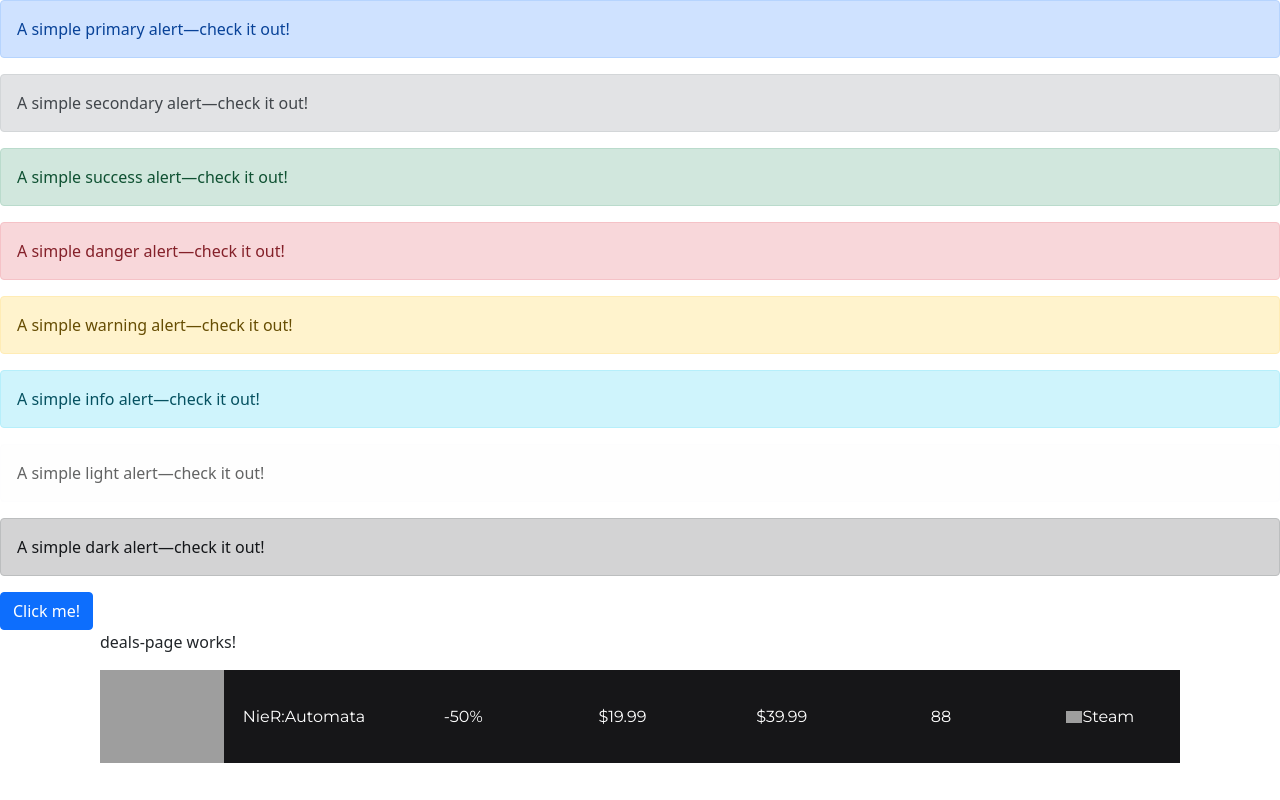
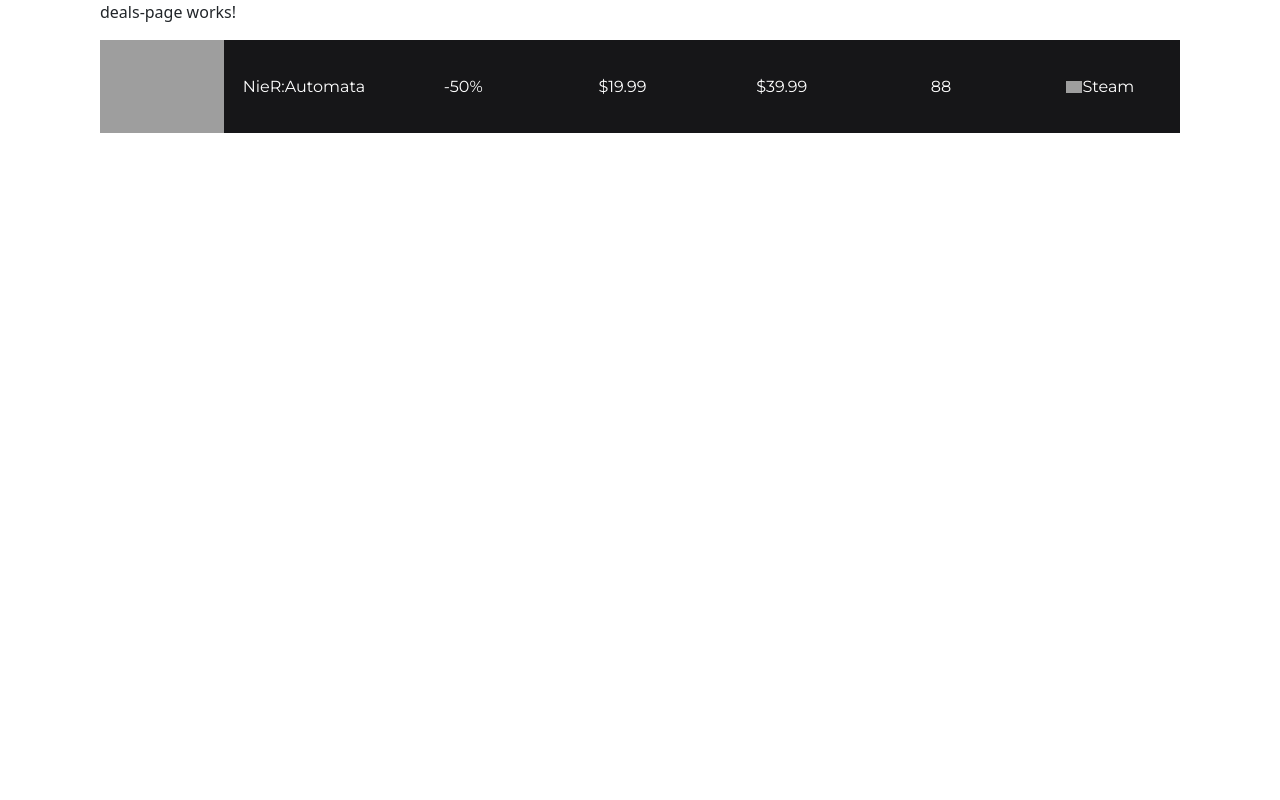
Before and after one commit to CherrySoftMX/Projecto-WAAS, an Angular app in the folder gamerpot/: page / in a window 1280 px wide. Built offline with nearby package versions, Linux system fonts and the light colour scheme; grey boxes are pictures that could not be loaded.

Commit message:
Deals row

```diff
--- a/gamerpot/src/app/app.component.html
+++ b/gamerpot/src/app/app.component.html
@@ -1,27 +1 @@
-<div class="alert alert-primary" role="alert">
-  A simple primary alert—check it out!
-</div>
-<div class="alert alert-secondary" role="alert">
-  A simple secondary alert—check it out!
-</div>
-<div class="alert alert-success" role="alert">
-  A simple success alert—check it out!
-</div>
-<div class="alert alert-danger" role="alert">
-  A simple danger alert—check it out!
-</div>
-<div class="alert alert-warning" role="alert">
-  A simple warning alert—check it out!
-</div>
-<div class="alert alert-info" role="alert">
-  A simple info alert—check it out!
-</div>
-<div class="alert alert-light" role="alert">
-  A simple light alert—check it out!
-</div>
-<div class="alert alert-dark" role="alert">
-  A simple dark alert—check it out!
-</div>
-<button class="btn btn-primary">Click me!</button>
-
 <app-deals-page></app-deals-page>
--- a/gamerpot/src/app/components/deals-row/deals-row.component.html
+++ b/gamerpot/src/app/components/deals-row/deals-row.component.html
@@ -8,7 +8,7 @@
     'hide': displayType == 'row-minimal'
   }">
     <img
-      src="https://cdn.cloudflare.steamstatic.com/steam/apps/524220/capsule_sm_120.jpg?t=1601026299"
+      [src]="game.thumb"
       alt="game-image"
       class="deals-row__image-container__image"
     />
@@ -19,7 +19,7 @@
       'deals-row__col--condensed': displayType == 'row-condensed',
       'deals-row__col--minimal': displayType == 'row-minimal'
     }">
-      <span>NieR:Automata</span>
+      <span>{{ game.title }}</span>
     </div>
     <div [ngClass]="{
       'deals-row__col': true,
@@ -28,38 +28,38 @@
       'deals-row__col--discount--minimal': displayType == 'row-minimal'
     }">
       <div class="deals-row__col__discount-label">
-        -50%
+        {{ "-" + game.savings + "%" }}
       </div>
       <div class="deals-row__col__original-price-label">
-        $39.99
+        {{ "$" + game.normalPrice }}
       </div>
       <div class="deals-row__col__deal-price">
-        $19.99
+        {{ "$" + game.salePrice }}
       </div>
     </div>
     <div [ngClass]="{
       'deals-row__col': true,
       'hide': displayType != 'row'
     }">
-      <span>-50%</span>
+      <span>{{ "-" + game.savings + "%" }}</span>
     </div>
     <div [ngClass]="{
       'deals-row__col': true,
       'hide': displayType != 'row'
     }">
-      <span>$19.99</span>
+      <span>{{ "$" + game.salePrice }}</span>
     </div>
     <div [ngClass]="{
       'deals-row__col': true,
       'hide': displayType != 'row'
     }">
-      <span>$39.99</span>
+      {{ "$" + game.normalPrice }}
     </div>
     <div [ngClass]="{
       'deals-row__col': true,
       'hide': displayType != 'row'
     }">
-      <span>88</span>
+      <span>{{ game.metacriticScore }}</span>
     </div>
     <div [ngClass]="{
       'deals-row__col': true,
@@ -67,10 +67,10 @@
       'hide': displayType != 'row'
     }">
       <img
-        src="https://www.cheapshark.com/img/stores/icons/0.png"
+        [src]="game.storeIcon"
         alt="store-logo"
       />
-      <span>Steam</span>
+      <span>{{ game.storeName }}</span>
     </div>
   </div>
 </div>
--- a/gamerpot/src/app/components/deals-row/deals-row.component.ts
+++ b/gamerpot/src/app/components/deals-row/deals-row.component.ts
@@ -7,13 +7,14 @@
   styleUrls: ['./deals-row.component.css']
 })
 export class DealsRowComponent {
+  // row, row-condensed, row-minimal
   @Input() displayType: string;
   @Input() game: GameDealInterface;
 
   constructor() {
     this.displayType = 'row';
     this.game = {
-      title: 'prueba',
+      title: '',
       dealID: '',
       storeID: '',
       gameID: '',
@@ -21,11 +22,14 @@
       normalPrice: 0,
       savings: 0,
       metacriticScore: 0,
-      thumb: ''
+      thumb: '',
+      storeName: '',
+      storeIcon: ''
     };
   }
 
   ngOnInit(): void {
+
   }
 
 }
--- a/gamerpot/src/app/interfaces/game-deal.ts
+++ b/gamerpot/src/app/interfaces/game-deal.ts
@@ -7,5 +7,7 @@
   "normalPrice": number,
   "savings": number,
   "metacriticScore": number,
-  "thumb": string
+  "thumb": string,
+  "storeName": string,
+  "storeIcon": string
 }
--- a/gamerpot/src/app/pages/deals-page/deals-page.component.html
+++ b/gamerpot/src/app/pages/deals-page/deals-page.component.html
@@ -1,4 +1,7 @@
 <div class="wrapper">
   <p>deals-page works!</p>
-  <app-deals-row></app-deals-row>
+  <app-deals-row
+    [game]="gameDeal"
+  >
+  </app-deals-row>
 </div>
--- a/gamerpot/src/app/pages/deals-page/deals-page.component.ts
+++ b/gamerpot/src/app/pages/deals-page/deals-page.component.ts
@@ -1,5 +1,5 @@
 import { Component, OnInit } from '@angular/core';
-import { DealsRowComponent } from '../../components/deals-row/deals-row.component';
+import { GameDealInterface } from '../../interfaces/game-deal';
 
 @Component({
   selector: 'app-deals-page',
@@ -7,8 +7,23 @@
   styleUrls: ['./deals-page.component.css']
 })
 export class DealsPageComponent implements OnInit {
+  gameDeal: GameDealInterface;
 
-  constructor() { }
+  constructor() {
+    this.gameDeal = {
+      title: 'NieR:Automata',
+      dealID: '123132',
+      storeID: '1',
+      gameID: '12',
+      salePrice: 19.99,
+      normalPrice: 39.99,
+      savings: 50,
+      metacriticScore: 88,
+      thumb: 'https://cdn.cloudflare.steamstatic.com/steam/apps/524220/capsule_sm_120.jpg?t=1601026299',
+      storeName: 'Steam',
+      storeIcon: 'https://www.cheapshark.com/img/stores/icons/0.png'
+    };
+  }
 
   ngOnInit(): void {
   }
```
